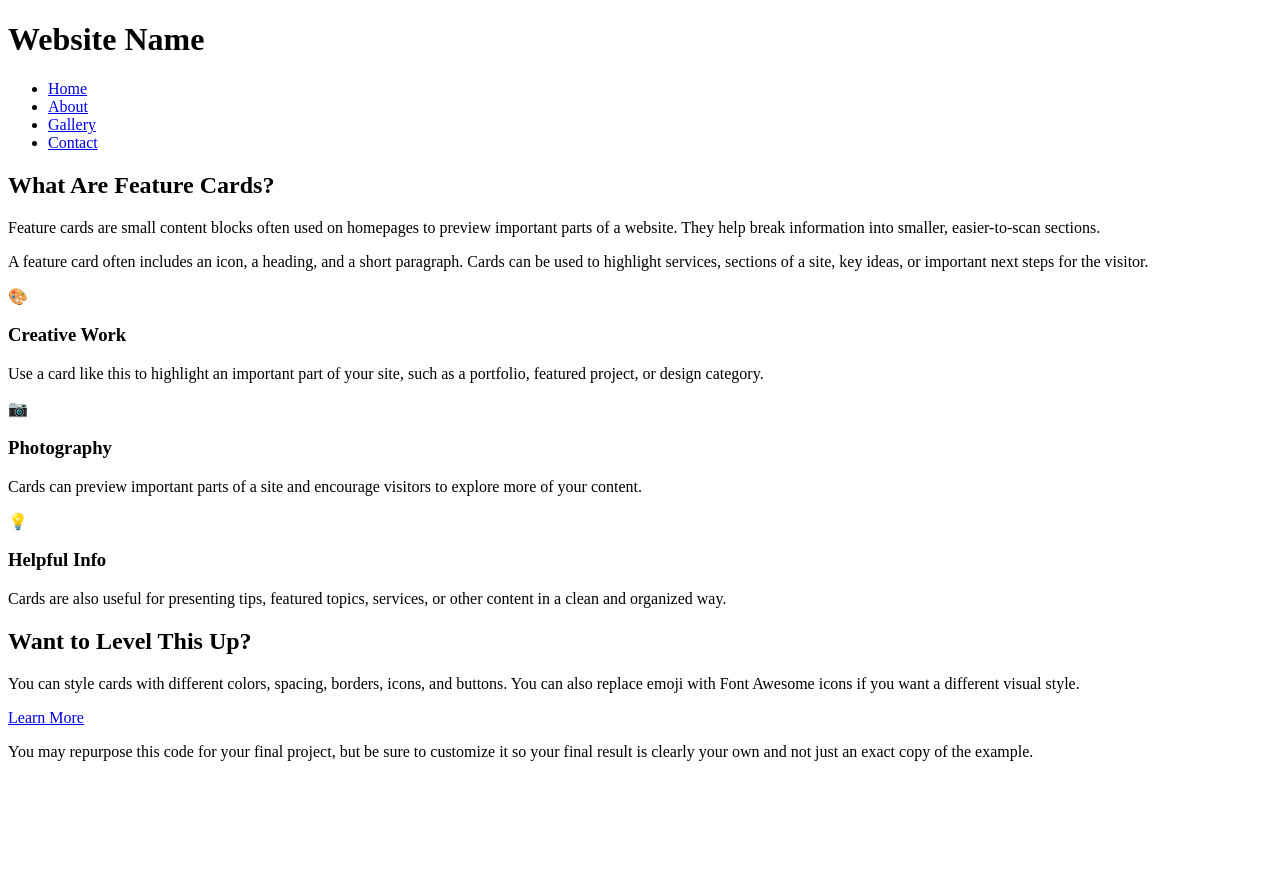
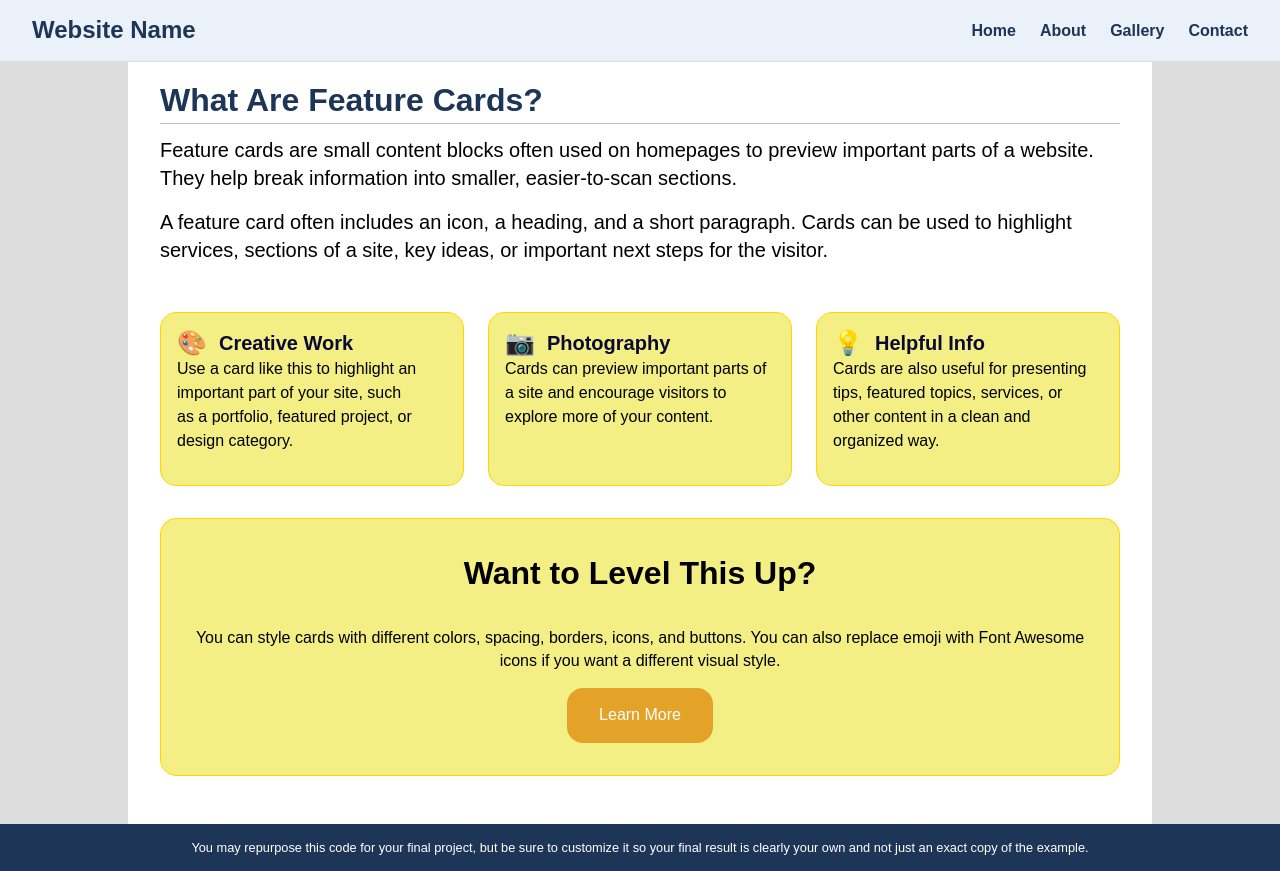
Before and after one commit to althamaf-web/featured-cards, a plain HTML site: page index.html in a window 1280 px wide. Before the commit the page ends 800 px from the top, so only its background shows below. Drawn offline with Linux system fonts and the light colour scheme.

Commit message:
card editing

```diff
--- a/cards.css
+++ b/cards.css
@@ -72,31 +72,41 @@ main {
    ========================= */
 /* CSS Grid places the cards into columns */
 .card-grid {
-
+  display: grid;
+  grid-template-columns: 1fr 1fr 1fr;
+  gap: 1.5rem;
 }
 
 .card {
-
+  background-color: rgb(243, 239, 133);
+  border: 1px solid gold;
+  border-radius: 1rem;
+  padding: 1rem;
 
   /* keeps the cards consistent in height */
-
+  display: flex;
+  flex-direction: column;
 }
 
 .card-title {
-
+  display: flex;
+  align-items: center;
+  gap: 0.75rem;
 }
 
 .card-icon {
    /* size of icons */
-
+   font-size: 150%;
+  line-height: 1;
 }
 
 .card h3 {
-
+  font-size: 125%;
+  color: rgb(9, 9, 53);
 }
 
 .card p {
-
+  line-height: 1.5;
 }
 
 
@@ -104,11 +114,17 @@ main {
 /* CALL TO ACTION SECTION
    ========================= */
 .cta-section {
-
+  background-color: rgb(243, 239, 133);
+  border: 1px solid gold;
+  margin: 2rem 0;
+  padding: 2rem;
+  border-radius: 1rem;
+  text-align: center;
 }
 
 .cta-section h2 {
-
+  font-size: 200%;
+  margin-bottom: 2rem;
 }
 
 .cta-section p {
@@ -116,7 +132,12 @@ main {
 }
 
 .cta-button {
-
+  display: inline-block;
+  background-color: rgb(228, 162, 41);
+  color: white;
+  text-decoration: none;
+  padding: 1rem 2rem;
+  border-radius: 1rem;
 }
 
 .cta-button:hover {
@@ -143,13 +164,14 @@ footer p {
 
 /* RESPONSIVE MEDIA QUERIES
    ========================= */
-@media (max-width: ) {
+@media (width < 480px) {
   header {
-
+    flex-direction: column;
+    align-items: center;
   }
 
   .card-grid {
-
+    grid-template-columns: 1fr;
   }
 
 }
--- a/index.html
+++ b/index.html
@@ -4,7 +4,8 @@
   <meta charset="UTF-8">
   <meta name="viewport" content="width=device-width, initial-scale=1.0">
   <title>Homepage Feature Cards Example</title>
-
+  <link rel="stylesheet" href="reset.css">
+  <link rel="stylesheet" href="cards.css">
 
 </head>
 
@@ -35,29 +36,29 @@
     </section>
 
     <!-- Feature cards section -->
-    <section>
+    <section class="card-grid">
 
-      <article>
-        <div>
-          <span>🎨</span>
+      <article class="card">
+        <div class="card-title">
+          <span class="card-icon">🎨</span>
           <h3>Creative Work</h3>
         </div>
 
         <p>Use a card like this to highlight an important part of your site, such as a portfolio, featured project, or design category.</p>
       </article>
 
-      <article>
-        <div>
-          <span>📷</span>
+      <article class="card">
+        <div class="card-title">
+          <span class="card-icon">📷</span>
           <h3>Photography</h3>
         </div>
 
         <p>Cards can preview important parts of a site and encourage visitors to explore more of your content.</p>
       </article>
 
-      <article>
-        <div>
-          <span>💡</span>
+      <article class="card">
+        <div class="card-title">
+          <span class="card-icon">💡</span>
           <h3>Helpful Info</h3>
         </div>
 
@@ -67,11 +68,11 @@
     </section>
 
     <!-- Call to Action section -->
-    <section>
+    <section class="cta-section">
       <h2>Want to Level This Up?</h2>
       <p>You can style cards with different colors, spacing, borders, icons, and buttons. You can also replace emoji with Font Awesome icons if you want
         a different visual style.</p>
-      <a href="#">Learn More</a>
+      <a href="#" class="cta-button">Learn More</a>
     </section>
 
   </main>
```
